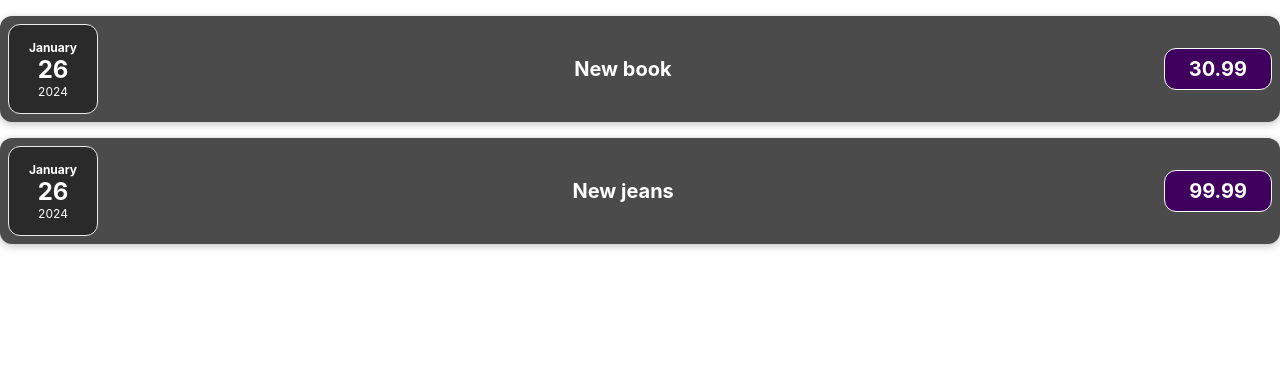
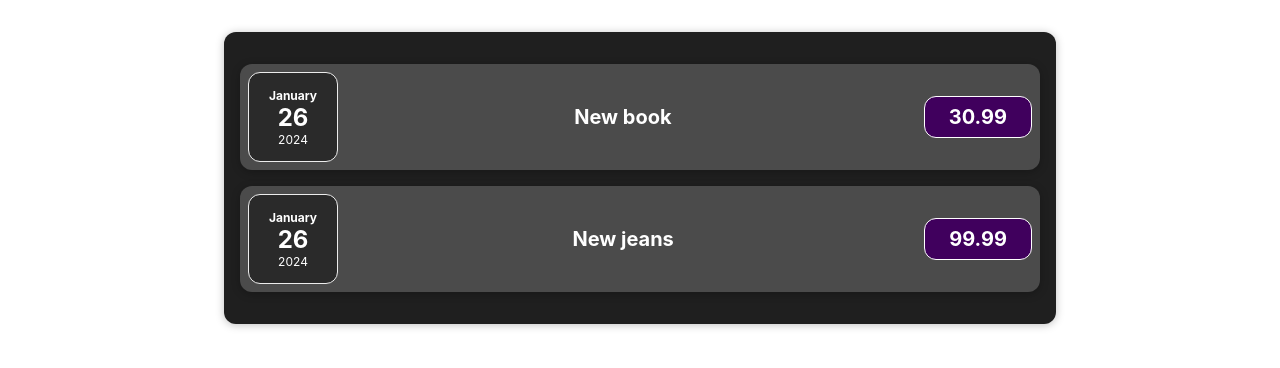
Before and after one commit to elerinnoorkoiv/expenses, a React (Create React App) app: page / in a window 1280 px wide. Shown: the top 368 px of the page. Built offline with nearby package versions, Linux system fonts and the light colour scheme.

Commit message:
expenses

```diff
--- a/src/App.js
+++ b/src/App.js
@@ -1,27 +1,12 @@
 import './App.css';
-import ExpenseItem from './components/ExpenseItem'
+import Expenses from './components/Expenses';
+
 
 function App() {
-  const expenses = [
-    {
-      date: new Date(2024, 0, 26),
-      title: 'New book',
-      price: 30.99
-    },
-    {
-      date: new Date(2024, 0, 26),
-      title: 'New jeans',
-      price: 99.99
-    },
-  ]
+
   return (
     <div className="App">
-      <ExpenseItem
-        expenseData={expenses[0]}
-      />
-      <ExpenseItem
-        expenseData={expenses[1]}
-      />
+      <Expenses expenses={Expenses}/>
     </div>
   );
 }
--- a/src/components/ExpenseItem.js
+++ b/src/components/ExpenseItem.js
@@ -2,10 +2,6 @@
 import ExpenseDate from './ExpenseDate'
 
 function ExpenseItem(props){
-
-	const day = props.expenseData.date.toLocaleString('en-US', {day: '2-digit'})
-	const month = props.expenseData.date.toLocaleString('en-US', {month: 'long'})
-	const year = props.expenseData.date.getFullYear()
 
 	return (
 	<div className= "expense-item">
--- /dev/null
+++ b/src/components/Expenses.css
@@ -0,0 +1,9 @@
+.expenses {
+    padding: 1rem;
+    background-color: rgb(31, 31, 31);
+    margin: 2rem auto;
+    width: 50rem;
+    max-width: 95%;
+    border-radius: 12px;
+    box-shadow: 0 1px 8px rgba(0, 0, 0, 0.25);
+}
--- /dev/null
+++ b/src/components/Expenses.js
@@ -0,0 +1,25 @@
+import './Expenses.css'
+import ExpenseItem from "./ExpenseItem"
+
+function Expenses(props){
+    const expenses = [
+        {
+          date: new Date(2024, 0, 26),
+          title: 'New book',
+          price: 30.99
+        },
+        {
+          date: new Date(2024, 0, 26),
+          title: 'New jeans',
+          price: 99.99
+        },
+      ]
+    return(
+        <div className="expenses">
+            <ExpenseItem expenseData={expenses[0]} />
+            <ExpenseItem expenseData={expenses[1]} />
+        </div>
+    )
+}
+
+export default Expenses
```
